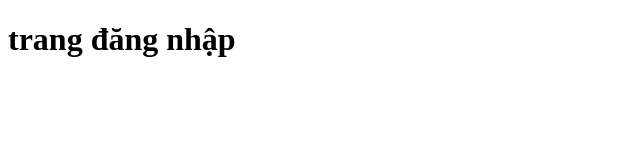
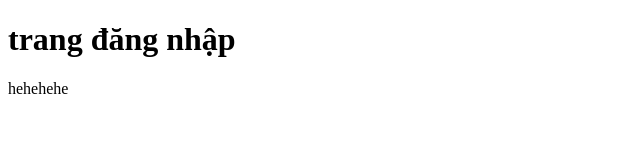
Before and after one commit to levantruyenk22/demo, a plain HTML site: page login.html in a window 1280 px wide. Shown: the full height of the page, 0-640 px from the left. Drawn offline with Linux system fonts and the light colour scheme.

Commit message:
update login

```diff
--- a/login.html
+++ b/login.html
@@ -8,5 +8,6 @@
 
   <body>
     <h1>trang đăng nhập</h1>
+    <p>hehehehe</p>
   </body>
 </html>
```
